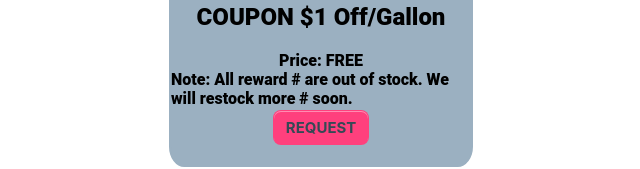
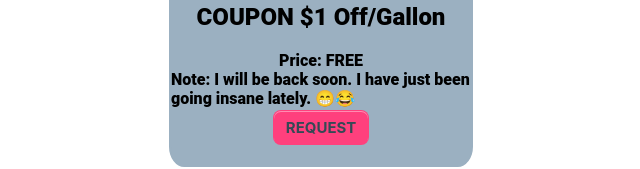
Before and after one commit to Chingsan53/gas-request-v2, a React (Create React App) app: page / in a window 1280 px wide. Shown: the part 287-456 px from the top of the page, without its empty margins (319-959 px from the left). Built offline with nearby package versions, Linux system fonts and the light colour scheme; no server answers; the database is empty.

Commit message:
Updated prompt

```diff
--- a/src/App.js
+++ b/src/App.js
@@ -105,7 +105,7 @@ const App = () => {
             <h2>COUPON $1 Off/Gallon</h2>
             <span>Price: FREE</span>
             <span>
-              Note: All reward # are out of stock. We will restock more # soon.
+              Note: I will be back soon. I have just been going insane lately. 😁😂
             </span>
             <button className="button-7" onClick={handleShow}>
               {!showForm ? "REQUEST" : "CLOSE"}
```
